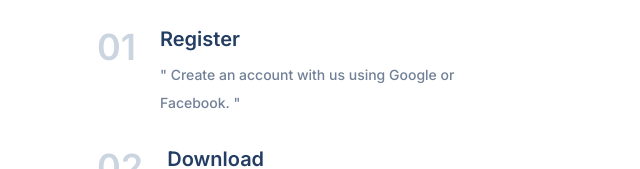
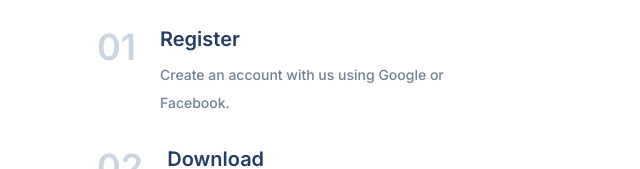
Before and after one commit to RoseMuster/Treact_Final_Project_Mod_2, a website built with Vite: page index.html in a window 1280 px wide. Shown: the part 2491-2660 px from the top of the page, 607-1247 px from the left. Built offline with nearby package versions, Linux system fonts and the light colour scheme.

Commit message:
Steps quotes

```diff
--- a/index.html
+++ b/index.html
@@ -295,7 +295,7 @@
                                         <div class="step__description">
                                             <div class="step__title">Register</div>
                                             <p class="step__para">
-                                                " Create an account with us using Google or Facebook. "
+                                                Create an account with us using Google or Facebook.
                                             </p>
                                         </div>
                                     </div>
```
